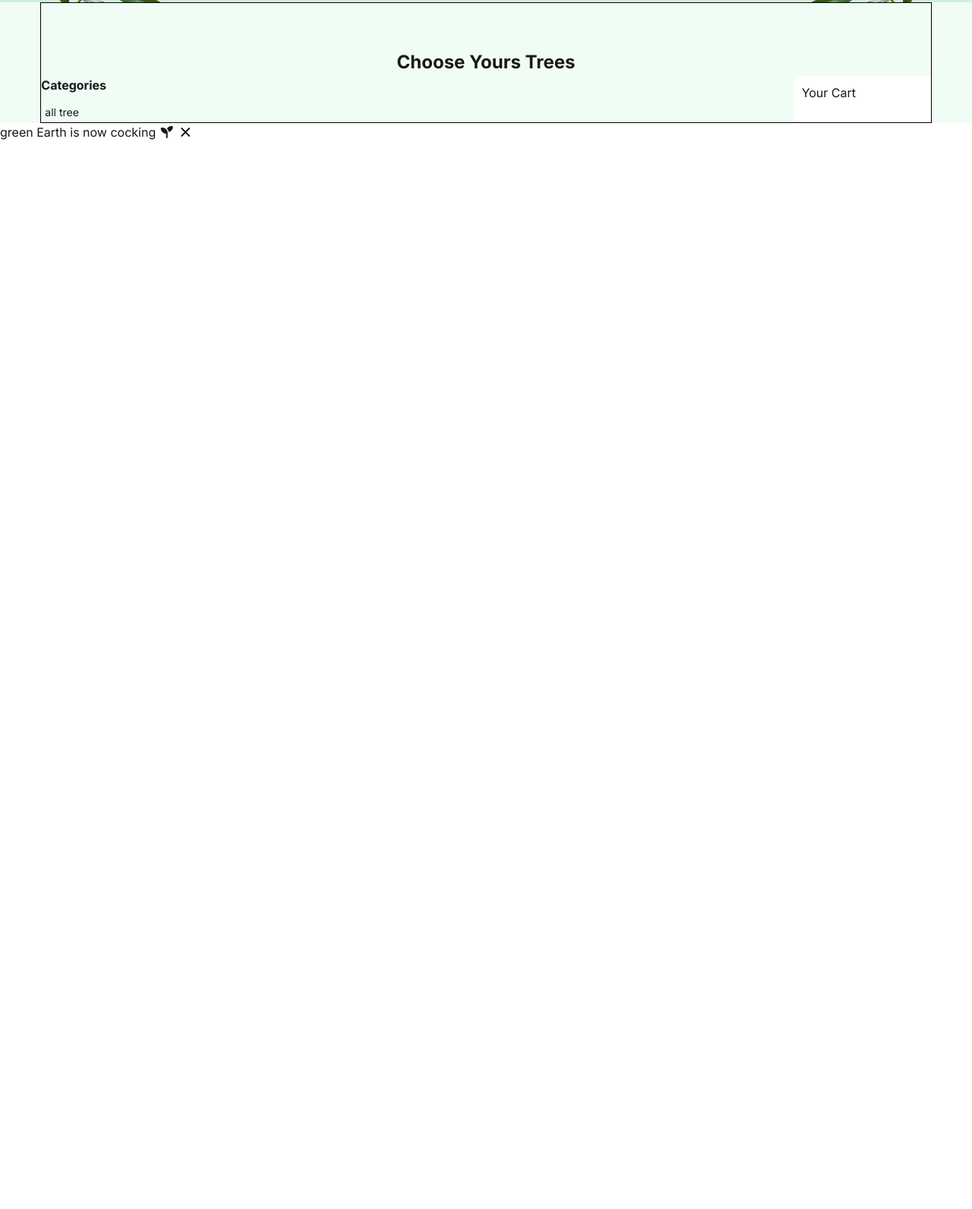
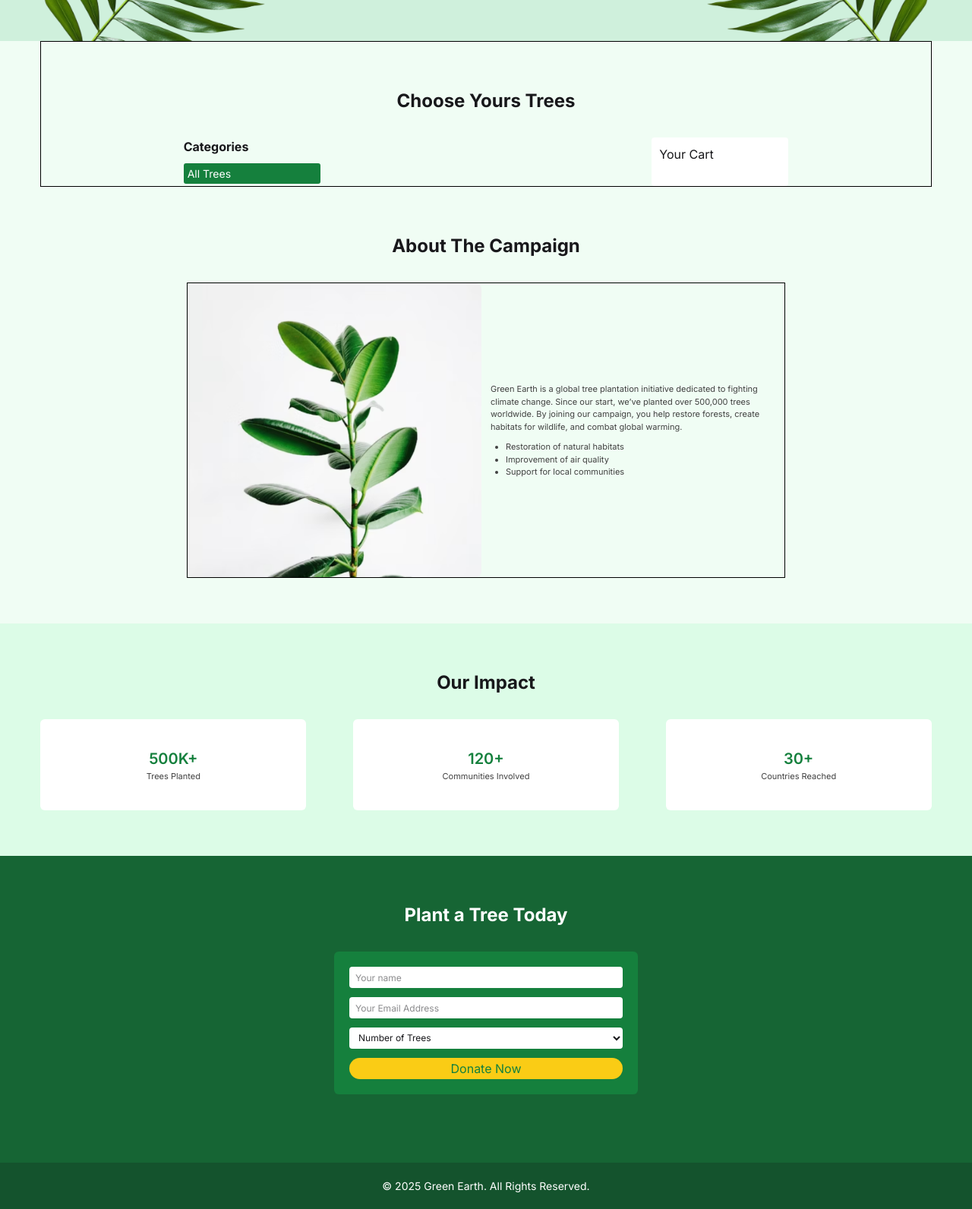
Before and after one commit to rousin2127/Batch12-A6-Green-Earth, a plain HTML site: page index.html in a window 1280 px wide. Shown: the part 324-1916 px from the top of the page at 76% size. Before the commit the page ends 800 px from the top, so only its background shows below. Drawn offline with nearby package versions, Linux system fonts and the light colour scheme; no server answers.

Commit message:
Design Campaign,impact and footer seection

```diff
--- a/index.html
+++ b/index.html
@@ -87,8 +87,8 @@
             <div class="flex justify-between">
                 <div><img src="assets/hero-leaf1.png" alt=""></div>
                 <div class="flex flex-col items-center justify-center">
-                    <h1 class="text-[38px] font-bold w-[530px] text-center">Plant a Tree, Grow a Future</h1>
-                    <p class="text-center text-[12px] w-[460px]">Join our mission to plant 1 million trees and make the
+                    <h1 class="text-[28px] font-bold  text-center">Plant a Tree, Grow a Future</h1>
+                    <p class="text-center text-[11px]  text-[#404040]">Join our mission to plant 1 million trees and make the
                         Earth greener for future
                         generations.</p>
                     <div class="mt-[24px]">
@@ -106,12 +106,16 @@
 
     <!-- start main section  -->
     <main class="bg-[#F0FDF4]">
-        <div class="border-1 border-black w-11/12 mx-auto">
-            <h3 class="mt-[60px] text-[24px] font-bold text-center">Choose Yours Trees</h3>
+
+        <!-- start tree-container  -->
+        <section class="border-1 border-black w-11/12 mx-auto">
+            <h3 class="mt-[60px] mb-[30px] text-[24px] font-bold text-center">Choose Yours Trees</h3>
             <div class="flex gap-[15px] justify-between">
-            <div class=" w-[180px]">
+                <div class=" w-[180px] mx-auto">
                     <h4 class=" font-bold mb-[10px]">Categories</h4>
-                <button onclick="loadAllTreeContainer()" class="w-full hover:bg-[#DCFCE7] hover:cursor-pointer text-[14px] text-left px-[5px] py-[3px] rounded-[3px] ">all tree</button>
+                    <button onclick="loadAllTreeContainer()"
+                        class="w-full hover:bg-[#DCFCE7] hover:cursor-pointer text-[14px] text-left px-[5px] py-[3px] rounded-[3px] active mb-[3px] allCategory-btn ">All
+                        Trees</button>
                     <div id="all-category">
 
                     </div>
@@ -149,21 +153,86 @@
                     <button>Add to Cart</button>
                 </div> -->
                 </div>
-            <div class="bg-white w-[180px] p-[10px] rounded-sm">
+                <div class="bg-white w-[180px] p-[10px] rounded-sm mx-auto">
                     <h4>Your Cart</h4>
                 </div>
             </div>
+        </section>
+
+        <!-- start campaign section  -->
+        <section class=" mb-[60px] w-8/13 mx-auto">
+            <h2 class="mt-[60px] mb-[30px] text-center font-bold text-[24px]">About The Campaign</h2>
+            <div class="flex  mx-auto justify-between border-1 border-black gap-3">
+
+                <div class="w-1/2">
+                    <img src="assets/about.png" alt="">
                 </div>
+                <div class=" w-1/2 flex flex-col flex-wrap justify-center">
+                    <p class="text-[11px] text-[#404040] ">
+                        Green Earth is a global tree plantation initiative dedicated to fighting climate change. Since
+                        our start, we’ve planted over 500,000 trees worldwide. By joining our campaign, you help restore
+                        forests, create habitats for wildlife, and combat global warming.
+                    </p>
+                    <ul class="list-disc ml-5 text-[11px] text-[#404040] mt-[10px]">
+                        <li>Restoration of natural habitats</li>
+                        <li>Improvement of air quality</li>
+                        <li>Support for local communities</li>
+                    </ul>
+                </div>
+            </div>
+        </section>
+
+        <!-- start impact section  -->
+        <section class="bg-[#DCFCE7] py-[60px]">
+            <h2 class="mb-[30px] text-center font-bold text-[24px]">Our Impact </h2>
+            <div class="w-11/12 mx-auto  mt-[30px] flex justify-between">
+                <div class="bg-white w-[350px]  text-center h-[120px] flex flex-col justify-center rounded-md">
+                    <span class="font-semibold text-[20px] text-[#15803D]">500K+</span>
+                    <P class="text-[11px] text-[#404040]">Trees Planted</P>
+                </div>
+                <div class="bg-white w-[350px]  text-center h-[120px] flex flex-col justify-center rounded-md ">
+                    <span class="font-semibold text-[20px] text-[#15803D]">120+</span>
+                    <P class="text-[11px] text-[#404040]">Communities Involved</P>
+                </div>
+                <div class="bg-white w-[350px]  text-center h-[120px] flex flex-col justify-center  rounded-md">
+                    <span class="font-semibold text-[20px] text-[#15803D]">30+</span>
+                    <P class="text-[11px] text-[#404040]">Countries Reached</P>
+                </div>
+            </div>
+
+        </section>
     </main>
 
     <footer>
+        <section class="bg-[#166534] ">
+            <div>
+                <div>
+                    <h2 class="text-center mb-[30px] font-bold text-[24px] text-white pt-[60px] ">Plant a Tree Today</h2>
+                </div>
+                <div class="  flex items-center justify-center pb-[30px] mx-auto  ">
+                    <form class="w-[400px] grid space-y-3 bg-[#15803D] shadow-inherit p-5 rounded-md mb-[60px]">
+                        <input class="rounded-sm h-7 bg-white border-none text-[12px] px-2" type="text" name="name" placeholder="Your name" id="">
+                        <input class="rounded-sm h-7 bg-white border-none text-[12px] px-2" type="email" name="email" placeholder="Your Email Address" id="">
+                        <select class="rounded-sm h-7 bg-white border-none text-[12px] px-2"" name="" id="">
+                            <option value="tea">Number of Trees</option>
+                            <option value="bread">Bread</option>
+                        </select>
+                        <input class="h-7 bg-[#FACC15] border-none  rounded-[50px] shadow-none text-[#15803D] "
+                            type="button" value="Donate Now">
+                    </form>
+                </div>
+            </div>
 
+        </section>
+        <section class="bg-[#14532D] p-5 ">
+            <p class="text-center text-white text-[14px]">© 2025 Green Earth. All Rights Reserved.</p>
+        </section>
     </footer>
 
-    green Earth is now cocking
+    <!-- green Earth is now cocking
     <i class="fa-solid fa-seedling"></i>
 
-    <i class="fa-solid fa-xmark"></i>
+    <i class="fa-solid fa-xmark"></i> -->
 
     <script src="js/script.js"></script>
 </body>
--- a/js/script.js
+++ b/js/script.js
@@ -19,7 +19,7 @@ const displayCategory = (categories) => {
 
         const btnDiv = document.createElement('div')
         btnDiv.innerHTML = `
-       <button onclick=loadTreeContainer(${category.id}) class="w-full hover:bg-[#DCFCE7] hover:cursor-pointer text-[14px] text-left px-[5px] py-[3px] rounded-[3px] my-[5px] ">${category.category_name} </button>
+       <button id="category-btn-${category.id}" onclick=loadTreeContainer(${category.id}) class="w-full hover:bg-[#DCFCE7] hover:cursor-pointer text-[14px] text-left px-[5px] py-[3px] rounded-[3px] my-[3px] allCategory-btn ">${category.category_name} </button>
         `
         allCategory.append(btnDiv)
 
@@ -28,14 +28,23 @@ const displayCategory = (categories) => {
 }
 loadCategory()
 
-
+const removeActive=()=>{
+    const categoryBtn= document.querySelectorAll('.allCategory-btn')
+    categoryBtn.forEach(btn=> btn.classList.remove("active"))
+}
 // category
 
 const loadTreeContainer=(id)=>{
     const url=`https://openapi.programming-hero.com/api/category/${id}`
     fetch(url)
     .then(res=> res.json())
-    .then(data=>displayTreeContainer(data.plants))
+    .then(data=>{
+        removeActive();
+        const clickBtn=document.getElementById(`category-btn-${id}`)
+        clickBtn.classList.add("active")
+        console.log(clickBtn)
+        displayTreeContainer(data.plants)
+    })
 }
 const displayTreeContainer=(plants)=>{
 
@@ -47,10 +56,10 @@ const displayTreeContainer=(plants)=>{
     plants.forEach(plant =>{
         const cardDiv = document.createElement('div')
         cardDiv.innerHTML =`
-        <div id="card-tree " class="bg-white p-[10px] rounded-sm w-[250px] space-y-2 h-full">
+        <div id="card-tree " class="bg-white p-[10px] rounded-sm w-[250px] mx-auto space-y-2 h-full">
                     <img class="h-[200px] w-full rounded-sm " src="${plant.image} "  alt="">
                     <h4 class="font-bold mt-[5px]">${plant.name} </h4>
-                    <p class="text-[12px]  ">${plant.description} </p>
+                    <p class="text-[11px] text-justify text-[#404040]  ">${plant.description} </p>
                     <div class="flex justify-between mt-[10px]">
                         <span class="text-[14px] bg-[#DCFCE7] px-[10px] py-[2px] rounded-xl">${plant.category} </span>
                         <span class="text-[14px] font-semibold">ট${plant.price} </span>
@@ -60,7 +69,7 @@ const displayTreeContainer=(plants)=>{
         `
         treeContainer.append(cardDiv)
 
-        console.log(plant)
+        // console.log(plant)
     })
 }
 
@@ -83,10 +92,10 @@ const displayAllTreeContainer = (plants) => {
     plants.forEach(plant => {
         const cardDiv = document.createElement('div')
         cardDiv.innerHTML = `
-                    <div id="card-tree " class="bg-white p-[10px] rounded-sm w-[250px] space-y-2 h-full">
+                    <div id="card-tree " class="bg-white p-[10px] rounded-sm w-[250px] mx-auto space-y-2 h-full">
                     <img class="h-[200px] w-full rounded-sm " src="${plant.image} "  alt="">
                     <h4 class="font-bold mt-[5px]">${plant.name} </h4>
-                    <p class="text-[12px]  ">${plant.description} </p>
+                    <p class="text-[11px] text-justify text-[#404040]  ">${plant.description} </p>
                     <div class="flex justify-between mt-[10px]">
                         <span class="text-[14px] bg-[#DCFCE7] px-[10px] py-[2px] rounded-xl">${plant.category} </span>
                         <span class="text-[14px] font-semibold">ট${plant.price} </span>
--- a/styles/style.css
+++ b/styles/style.css
@@ -1,3 +1,8 @@
 *{
     font-family: "Inter", sans-serif;
 }
+
+.active{
+    background-color: #15803D;
+    color: white;
+}
```
Lines whose indentation alone changed are shown as unchanged.
